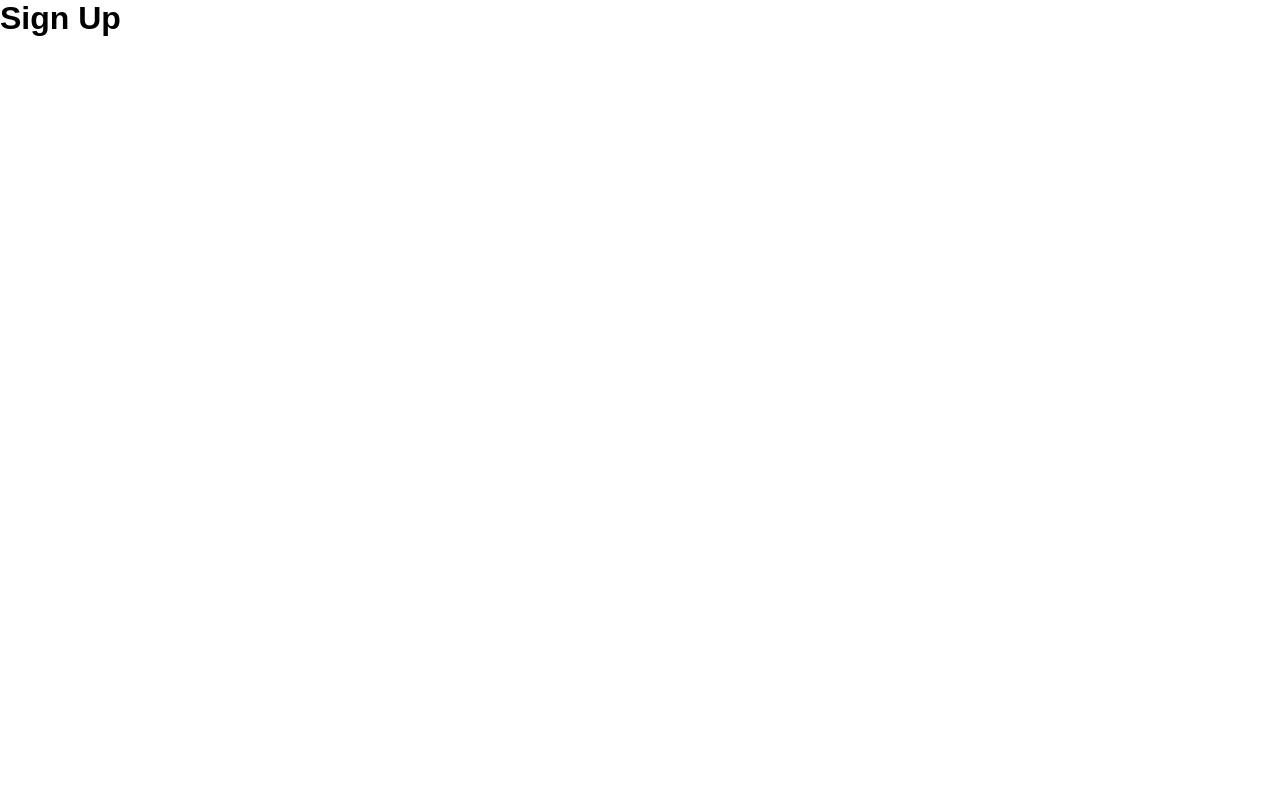
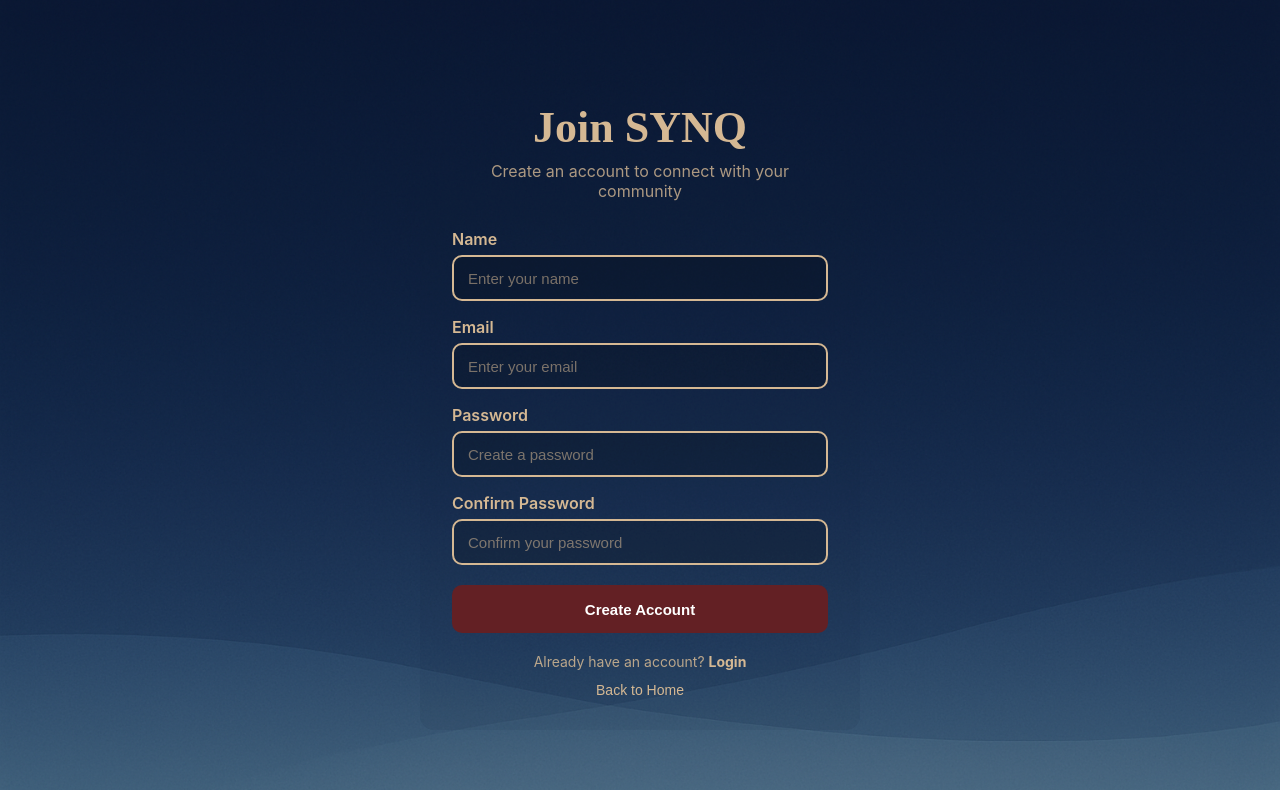
Before and after one commit to Vrinda0211/SYNQ, a React (Vite) app in the folder client/: page /signup in a window 1280 px wide. Shown: the top 790 px of the page. Built offline with nearby package versions, Linux system fonts and the light colour scheme.

Commit message:
Add signup page

```diff
--- a/client/src/pages/Signup.jsx
+++ b/client/src/pages/Signup.jsx
@@ -1,10 +1,125 @@
+import { useState } from "react";
+import { Link,useNavigate } from "react-router-dom";
 import "../styles/Signup.css";
 
 export default function Signup()
 {
+    const [name,setName]=useState("");
+    const [email,setEmail]=useState("");
+    const [password,setPassword]=useState("");
+    const [confirmPassword,setConfirmPassword]=useState("");
+    const [msg,setMsg]=useState("");
+    const navigate=useNavigate();
+
+    function handleSubmit(e)
+    {
+        e.preventDefault();
+        setMsg("");
+
+        if(!name||!email||!password||!confirmPassword)
+        {
+            setMsg("Please fill all fields.");
+            return;
+        }
+
+        if(password!==confirmPassword)
+        {
+            setMsg("Passwords do not match.");
+            return;
+        }
+
+        if(password.length<6)
+        {
+            setMsg("Password must contain at least 6 characters.");
+            return;
+        }
+
+        setMsg("Account details are valid.");
+    }
+
     return(
         <div className="Signup">
-            <h1>Sign Up</h1>
+            <form className="SignupForm" onSubmit={handleSubmit}>
+                <h1 className="SignupTitle">Join SYNQ</h1>
+
+                <p className="SignupSubtitle">
+                    Create an account to connect with your community
+                </p>
+
+                <div className="SignupGroup">
+                    <label className="SignupLabel">Name</label>
+
+                    <input
+                        className="SignupInput"
+                        type="text"
+                        value={name}
+                        onChange={(e)=>setName(e.target.value)}
+                        placeholder="Enter your name"
+                    />
+                </div>
+
+                <div className="SignupGroup">
+                    <label className="SignupLabel">Email</label>
+
+                    <input
+                        className="SignupInput"
+                        type="email"
+                        value={email}
+                        onChange={(e)=>setEmail(e.target.value)}
+                        placeholder="Enter your email"
+                    />
+                </div>
+
+                <div className="SignupGroup">
+                    <label className="SignupLabel">Password</label>
+
+                    <input
+                        className="SignupInput"
+                        type="password"
+                        value={password}
+                        onChange={(e)=>setPassword(e.target.value)}
+                        placeholder="Create a password"
+                    />
+                </div>
+
+                <div className="SignupGroup">
+                    <label className="SignupLabel">Confirm Password</label>
+
+                    <input
+                        className="SignupInput"
+                        type="password"
+                        value={confirmPassword}
+                        onChange={(e)=>setConfirmPassword(e.target.value)}
+                        placeholder="Confirm your password"
+                    />
+                </div>
+
+                {msg&&
+                    <div className="SignupMessage">
+                        {msg}
+                    </div>
+                }
+
+                <button
+                    type="submit"
+                    className="SignupButton"
+                >
+                    Create Account
+                </button>
+
+                <p className="LoginPrompt">
+                    Already have an account?{" "}
+                    <Link to="/login">Login</Link>
+                </p>
+
+                <button
+                    type="button"
+                    className="SignupBackButton"
+                    onClick={()=>navigate("/")}
+                >
+                    Back to Home
+                </button>
+            </form>
         </div>
     );
 }
--- a/client/src/styles/Signup.css
+++ b/client/src/styles/Signup.css
@@ -0,0 +1,123 @@
+.Signup
+{
+    min-height: 100vh;
+    width: 100%;
+    background-image: url("../assets/images/hero-bg.png");
+    background-size: cover;
+    background-position: center bottom;
+    background-repeat: no-repeat;
+    font-family: Inter,system-ui,Arial,sans-serif;
+    color: #D5B893;
+    display: flex;
+    align-items: center;
+    justify-content: center;
+    padding: 40px 20px;
+    box-sizing: border-box;
+}
+
+.SignupForm
+{
+    width: 440px;
+    max-width: 90%;
+    display: flex;
+    flex-direction: column;
+    align-items: center;
+    background: rgba(16,34,54,0.08);
+    padding: 32px;
+    border-radius: 14px;
+    box-sizing: border-box;
+}
+
+.SignupTitle
+{
+    font-family: "Playfair Display",serif;
+    font-size: 44px;
+    margin: 0 0 8px 0;
+    text-align: center;
+}
+
+.SignupSubtitle
+{
+    margin: 0 0 28px 0;
+    font-size: 16px;
+    color: rgba(213,184,147,0.8);
+    text-align: center;
+}
+
+.SignupGroup
+{
+    width: 100%;
+    margin-bottom: 16px;
+}
+
+.SignupLabel
+{
+    display: block;
+    font-size: 16px;
+    font-weight: 600;
+    margin-bottom: 6px;
+}
+
+.SignupInput
+{
+    width: 100%;
+    height: 46px;
+    border: 2px solid #D5B893;
+    border-radius: 10px;
+    background: rgba(0,0,0,0.18);
+    padding: 0 14px;
+    color: #D5B893;
+    font-size: 15px;
+    outline: none;
+    box-sizing: border-box;
+}
+
+.SignupInput::placeholder
+{
+    color: rgba(213,184,147,0.55);
+}
+
+.SignupMessage
+{
+    color: #ffd6c2;
+    margin: 4px 0 12px 0;
+    text-align: center;
+    font-size: 14px;
+}
+
+.SignupButton
+{
+    width: 100%;
+    height: 48px;
+    border-radius: 10px;
+    background: #632024;
+    color: white;
+    font-size: 15px;
+    font-weight: 700;
+    cursor: pointer;
+    border: none;
+    margin-top: 4px;
+}
+
+.LoginPrompt
+{
+    font-size: 14px;
+    margin: 20px 0 12px 0;
+    color: rgba(213,184,147,0.85);
+}
+
+.LoginPrompt a
+{
+    color: #D5B893;
+    font-weight: 700;
+    text-decoration: none;
+}
+
+.SignupBackButton
+{
+    background: transparent;
+    border: none;
+    color: #D5B893;
+    font-size: 14px;
+    cursor: pointer;
+}
```
